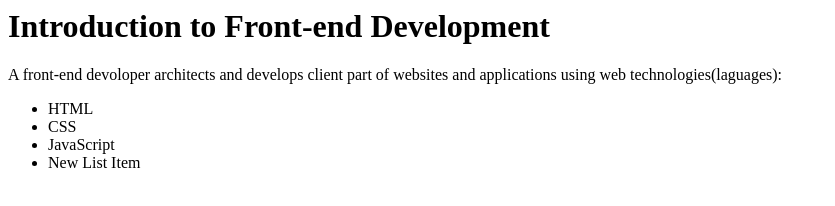
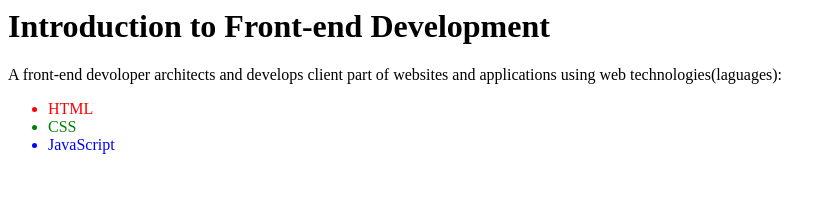
Before and after one commit to MarkoG93/front-end-development, a plain HTML site: page index.html in a window 1280 px wide. Shown: the whole page, without its empty margins (0-835 px from the left). Drawn offline with Linux system fonts and the light colour scheme.

Commit message:
New List Item removed

```diff
--- a/index.html
+++ b/index.html
@@ -1,8 +1,8 @@
 <h1>Introduction to Front-end Development</h1>
+
 <p>A front-end devoloper architects and develops client part of websites and applications using web technologies(laguages):</p>
 <ul>
-<li>HTML</li>
-<li>CSS </li>
-<li>JavaScript</li>
-<li> New List Item</li>
+<li style="color: red">HTML</li>
+<li style="color: green">CSS</li>
+<li style="color: blue">JavaScript</li>
 </ul>
```
